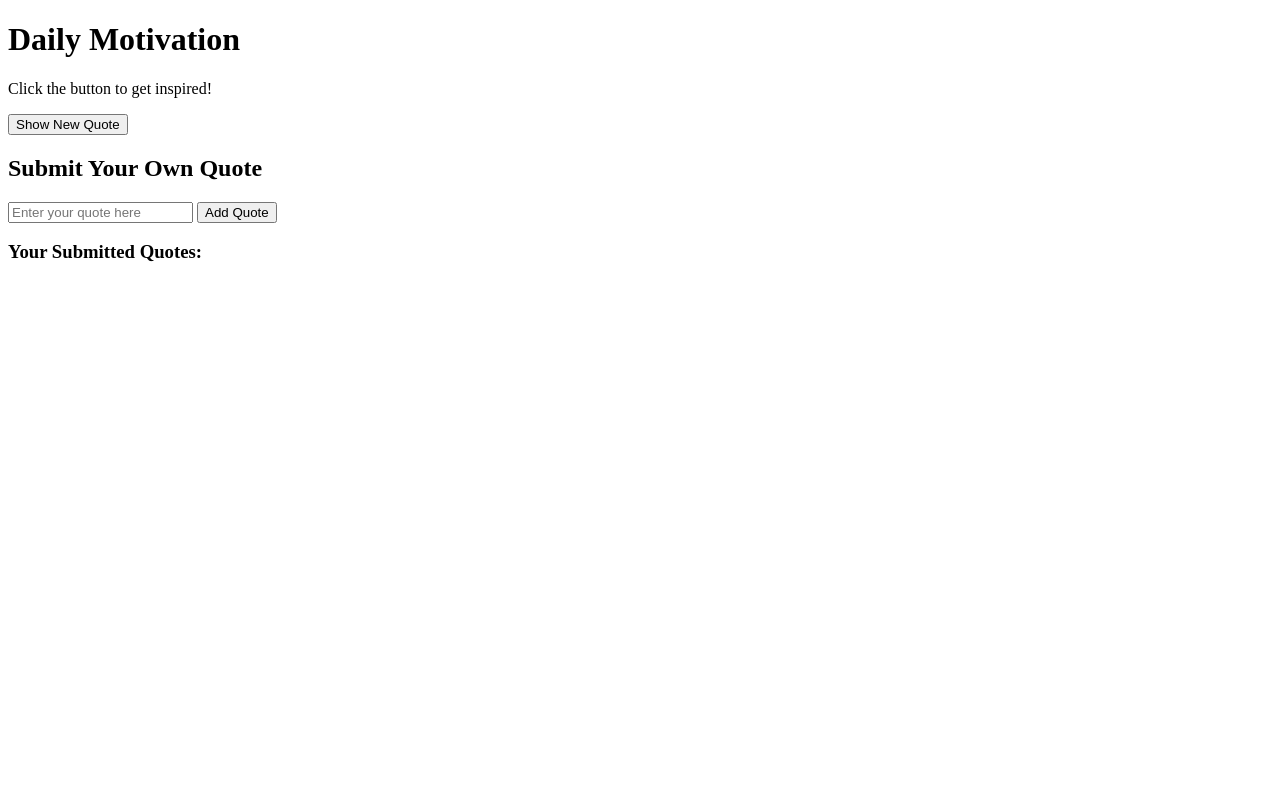
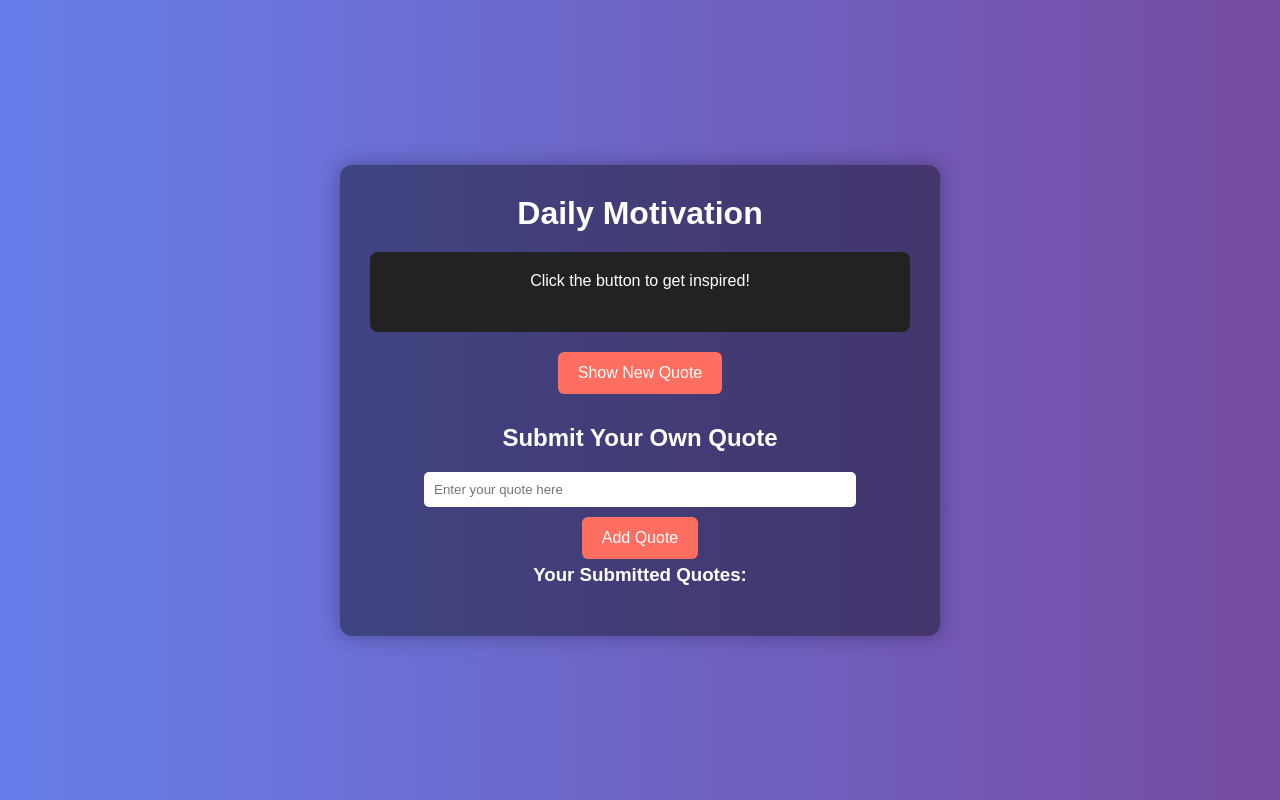
Before and after one commit to AAMoussa/SBA-316-The-Document-Object-Model, a plain HTML site: page index.html in a window 1280 px wide. Drawn offline with Linux system fonts and the light colour scheme.

Commit message:
Created the css file for styling the page elements!

```diff
--- a/styles.css
+++ b/styles.css
@@ -0,0 +1,100 @@
+/* What This Covers:
+Clean responsive layout
+
+Stylish quote box and button
+
+Highlighted form with error message
+
+Styling for submitted quotes
+
+Smooth hover effects and transitions */
+
+/* Reset default margin and padding */
+* {
+  margin: 0;
+  padding: 0;
+  box-sizing: border-box;
+}
+
+body {
+  font-family: Arial, sans-serif;
+  background: linear-gradient(to right, #667eea, #764ba2);
+  color: #fff;
+  display: flex;
+  justify-content: center;
+  align-items: center;
+  min-height: 100vh;
+  padding: 20px;
+}
+
+.container {
+  background-color: rgba(0, 0, 0, 0.4);
+  padding: 30px;
+  border-radius: 12px;
+  width: 100%;
+  max-width: 600px;
+  text-align: center;
+  box-shadow: 0 0 20px rgba(0, 0, 0, 0.3);
+}
+
+h1, h2, h3 {
+  margin-bottom: 20px;
+}
+
+#quote-box {
+  background: #222;
+  padding: 20px;
+  border-radius: 8px;
+  margin-bottom: 20px;
+  min-height: 80px;
+  transition: background 0.3s;
+}
+
+button {
+  background-color: #ff6f61;
+  color: white;
+  border: none;
+  padding: 12px 20px;
+  border-radius: 6px;
+  font-size: 1rem;
+  cursor: pointer;
+  transition: background-color 0.3s;
+}
+
+button:hover {
+  background-color: #ff3b2f;
+}
+
+form {
+  margin-top: 30px;
+}
+
+input[type="text"] {
+  padding: 10px;
+  width: 80%;
+  margin-bottom: 10px;
+  border-radius: 5px;
+  border: none;
+  outline: none;
+}
+
+#error-message,
+#form-message {
+  color: #ffcccb;
+  font-size: 0.9rem;
+  margin-top: 5px;
+}
+
+#quote-list {
+  margin-top: 15px;
+  list-style: none;
+  padding-left: 0;
+}
+
+#quote-list li {
+  margin-bottom: 8px;
+  text-align: left;
+  background: rgba(255, 255, 255, 0.1);
+  padding: 8px;
+  border-radius: 5px;
+}
```
Also changed, not shown: index.html (+11 -0 lines).
